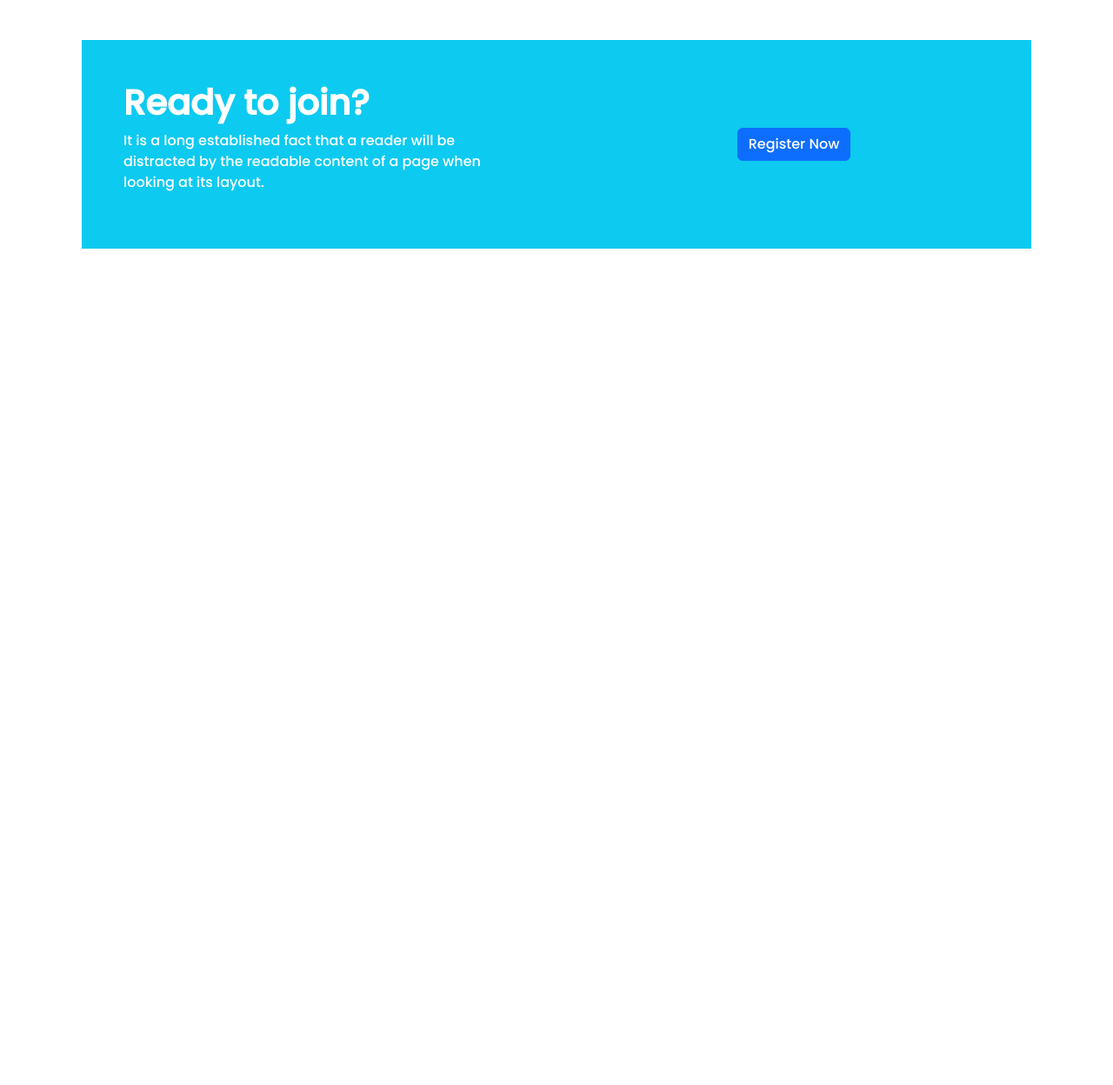
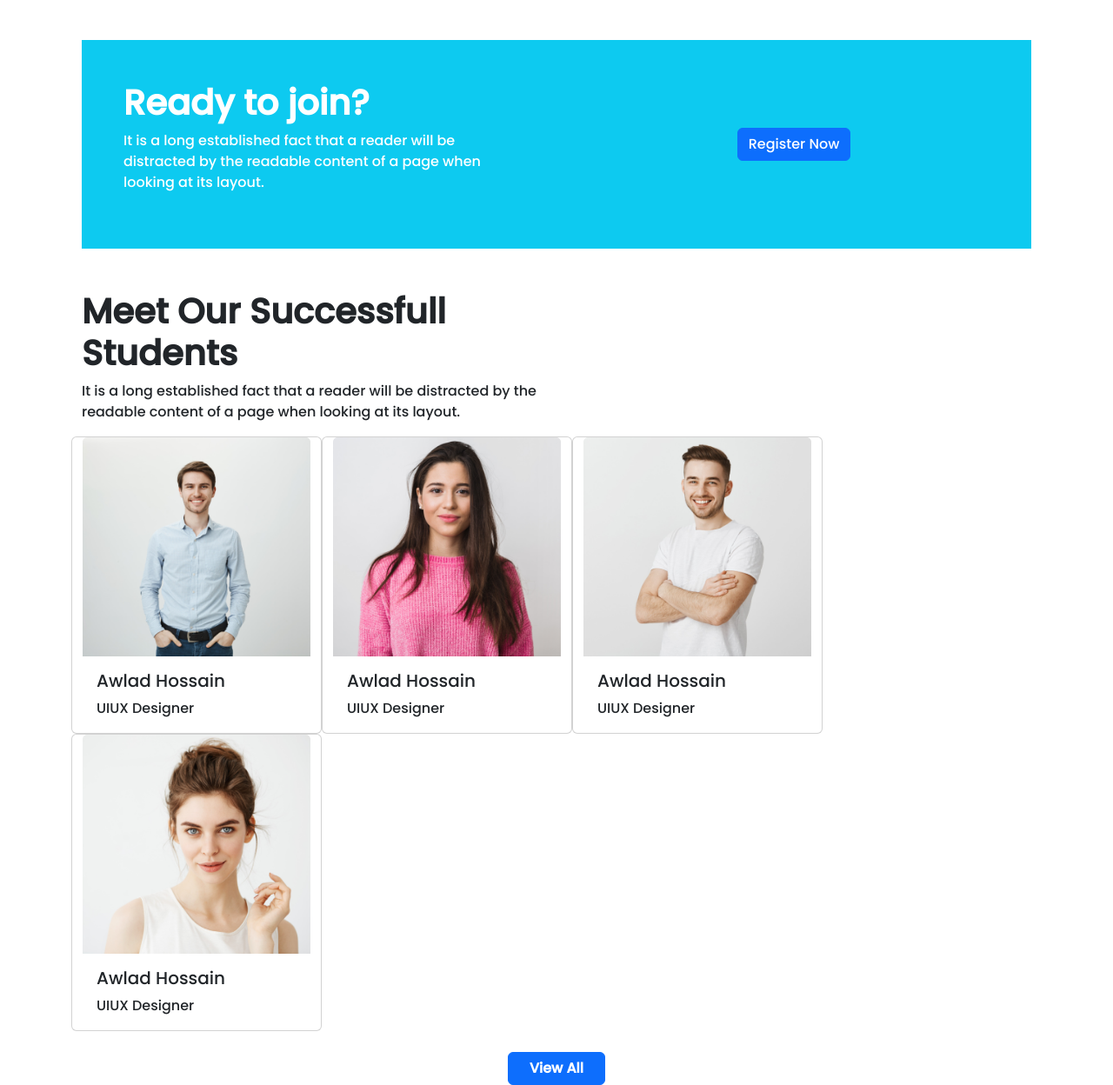
Before and after one commit to mehedihasan2004/E-Learning, a plain HTML site: page index.html in a window 1280 px wide. Shown: the part 2385-3633 px from the top of the page at 87% size. Before the commit the page ends 2671 px from the top, so only its background shows below. Drawn offline with nearby package versions, Linux system fonts and the light colour scheme.

Commit message:
added meet section

```diff
--- a/index.html
+++ b/index.html
@@ -283,6 +283,47 @@
             </div>
         </section>
         <!-- ----------- Ready ----------- -->
+        <!-- ----------- MEET SECTION ----------- -->
+        <section class="container mt-5">
+            <div class="w-50">
+                <h1 class="fw-bolder">Meet Our Successfull Students</h1>
+                <p>It is a long established fact that a reader will be distracted by the readable content of a page when
+                    looking at its layout.</p>
+            </div>
+            <div class="row">
+                <div class="card" style="width: 18rem;">
+                    <img src="images/student/student-1.png" class="card-img-top" alt="...">
+                    <div class="card-body">
+                        <h5 class="card-title">Awlad Hossain</h5>
+                        <p class="card-text">UIUX Designer</p>
+                    </div>
+                </div>
+                <div class="card" style="width: 18rem;">
+                    <img src="images/student/student-2.png" class="card-img-top" alt="...">
+                    <div class="card-body">
+                        <h5 class="card-title">Awlad Hossain</h5>
+                        <p class="card-text">UIUX Designer</p>
+                    </div>
+                </div>
+                <div class="card" style="width: 18rem;">
+                    <img src="images/student/student-3.png" class="card-img-top" alt="...">
+                    <div class="card-body">
+                        <h5 class="card-title">Awlad Hossain</h5>
+                        <p class="card-text">UIUX Designer</p>
+                    </div>
+                </div>
+                <div class="card" style="width: 18rem;">
+                    <img src="images/student/student-4.png" class="card-img-top" alt="...">
+                    <div class="card-body">
+                        <h5 class="card-title">Awlad Hossain</h5>
+                        <p class="card-text">UIUX Designer</p>
+                    </div>
+                </div>
+            </div>
+            <div class="mt-4 d-flex justify-content-center"><button class="btn btn-primary fw-semibold px-4">View
+                    All</button></div>
+        </section>
+        <!-- ----------- MEET SECTION ----------- -->
     </main>
     <!-- ------------------------------- MAIN END ------------------------------- -->
 
```
